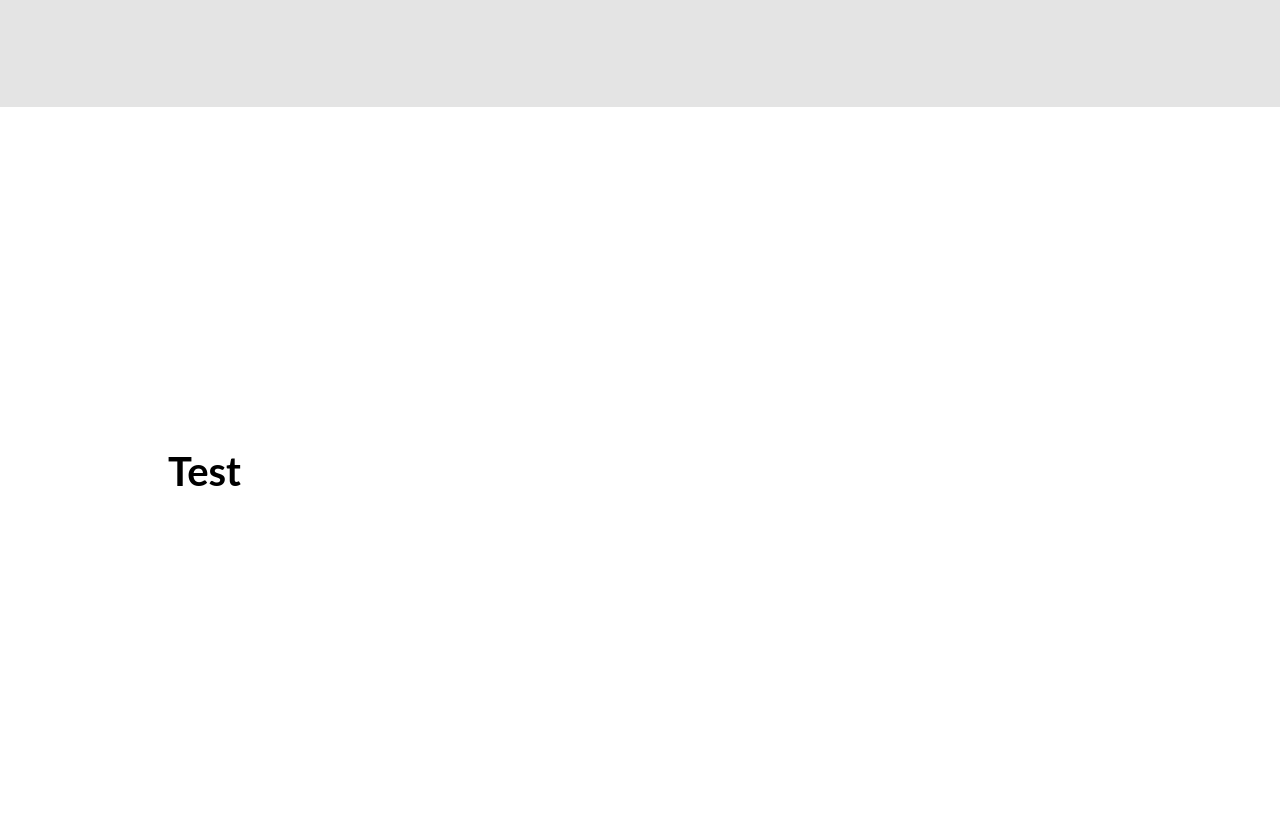
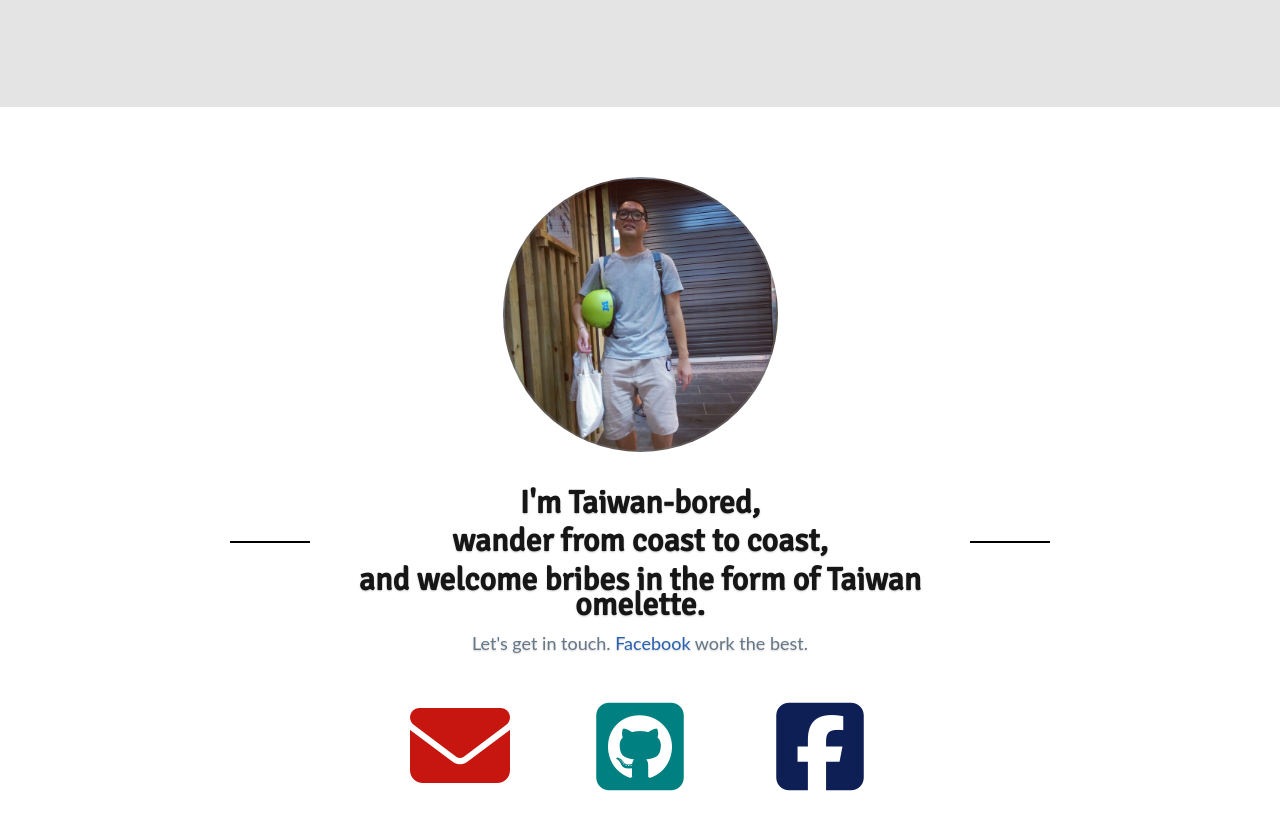
Before and after one commit to WenXuanLee/HelloNode, a website: page src/index.html in a window 1280 px wide. Shown: the part 3400-4239 px from the top of the page. Drawn offline with nearby package versions, Linux system fonts and the light colour scheme.

Commit message:
layout and page styling done without RWD & Javascript

```diff
--- a/src/css/style.scss
+++ b/src/css/style.scss
@@ -555,6 +555,94 @@ $mainColor :#48C9B0;
 		}
 	}
 }
+
+#contact {
+	background-color: white;
+
+	>.container {
+		width:100%;
+	}
+
+	.profile-photo {
+		border-radius:50%;
+		width:275px;
+		height:275px;
+		background-image: url(../img/profile.jpg);
+		background-size: cover;
+		margin: 0 auto;
+		margin-bottom: 3%;
+		border: 2px solid rgba(111,111,111,.5);
+
+	}
+	.title-group {
+		display:flex;
+		flex-direction:column;
+		width:50%;
+		margin:0 auto;
+		 .title-heading {
+
+		 	> h1,p {
+			font-family: 'Signika', sans-serif;
+			font-size:32px;
+			font-weight: 900;
+			color:rgba(22,22,22,1);
+			}
+		}
+
+		.title-subtitle {
+
+			> p > a {
+
+				font-size:18px;
+				text-decoration: none;
+				cursor:pointer;
+				color: #2861b2;
+
+				&:hover {
+					filter:brightness(120%);
+				}
+
+			}
+		}
+	}
+
+	.social-links {
+		display:flex;
+		justify-content:center;
+
+		.social-icon {
+			width:180;
+			height:180px;
+			text-align: center;
+			i {
+				width:180px;
+				height:180px;
+				line-height: 180px;
+				font-size:100px;
+				cursor:pointer;
+			}
+		}
+		.social-fb {
+
+			> a {
+				color:#0e1f56;
+			}
+		}
+		.social-github {
+
+			> a {
+				color :#008080;
+			}
+		}
+		.social-gmail {
+
+			> a {
+				color:#c71610;
+			}
+
+		}
+	}
+}
 .section-5 {
 	position:relative;
 	background-color: white;
--- a/src/index.html
+++ b/src/index.html
@@ -181,6 +181,35 @@
 		</div>
 	</div>
 
+
+	<div class = "section" id="contact">
+		<div class = "container">
+
+			<div class = "profile-photo">
+				<img src="" alt="">
+			</div>
+			<div class = "title-group">
+				<div class="title-heading">
+					<p><strong>I'm Taiwan-bored,</strong></p>
+				</div>
+
+				<div class="title-heading">
+					<h1><strong>wander from coast to coast,</strong></h1>
+				</div>
+				<div class="title-heading">
+					<p><strong>and welcome bribes in the form of Taiwan omelette.</strong></p>
+				</div>
+
+				<div class="title-subtitle"><p>Let's get in touch. <a href="#">Facebook</a> work the best.</p>
+				</div>
+			</div>
+			<div class = "social-links">
+				<div class ="social-icon social-gmail"><a href="" title="Mail"><i class="fa fa-envelope" aria-hidden="true"></i></a></div>
+				<div class ="social-icon social-github"><a href="" title="Github"><i class="fa fa-github-square" aria-hidden="true"></i></a></div>
+				<div class ="social-icon social-fb"><a href="" title="Facebook"><i class="fa fa-facebook-square" aria-hidden="true"></i></a></div>
+			</div>
+		</div>
+	</div>
 <!-- <div class = "timeline">
 		<div class = "up">
 			<div class="avatar">
@@ -234,23 +263,6 @@
 			</div>
 		</div>
 	</div> -->
-	<div class = "section-5">
-		<div class = "container">
-			<div class = "col">
-				<h1>Test</h1>
-			</div>
-
-		</div>
-	</div>
-
-		<div class = "section-2">
-		<div class = "container">
-			<div class = "col">
-				<h1>Test</h1>
-			</div>
-
-		</div>
-	</div>
 </div>
 
 </body>
```
Also changed, not shown: src/css/style.css, src/img/profile.jpg (added), 1 other file.
